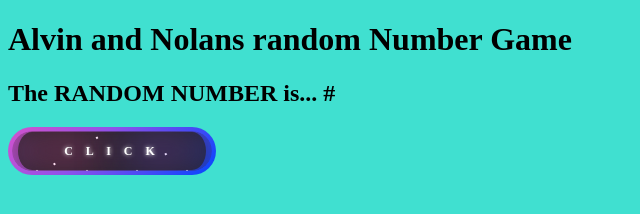
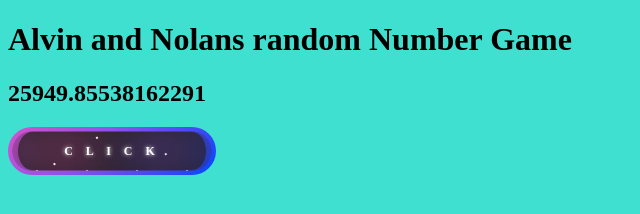
Before and after one commit to ajdhasdklj/shareRepo, a website: page public/index.html in a window 1280 px wide. Both pictures are taken after a click on the button "C L I C K". Shown: the whole page, without its empty margins (0-640 px from the left). Drawn offline with Linux system fonts and the light colour scheme.

Commit message:
added javascript

```diff
--- a/public/index.html
+++ b/public/index.html
@@ -15,7 +15,7 @@
     The RANDOM NUMBER is... #
 </h2>
 
-<button class="btn" type="button">
+<button onclick = "randomNumber()" class="btn" type="button">
     <strong>C L I C K</strong>
     <div id="container-stars">
       <div id="stars"></div>
@@ -26,5 +26,6 @@
       <div class="circle"></div>
     </div>
   </button>
+  <script src="script.js"></script>
 </body>
 </html>
--- a/public/script.js
+++ b/public/script.js
@@ -0,0 +1,4 @@
+function randomNumber(){
+    var number = Math.random() * (100000 - 0) + 0;
+    document.getElementById('numberText').textContent = number;
+}
```
